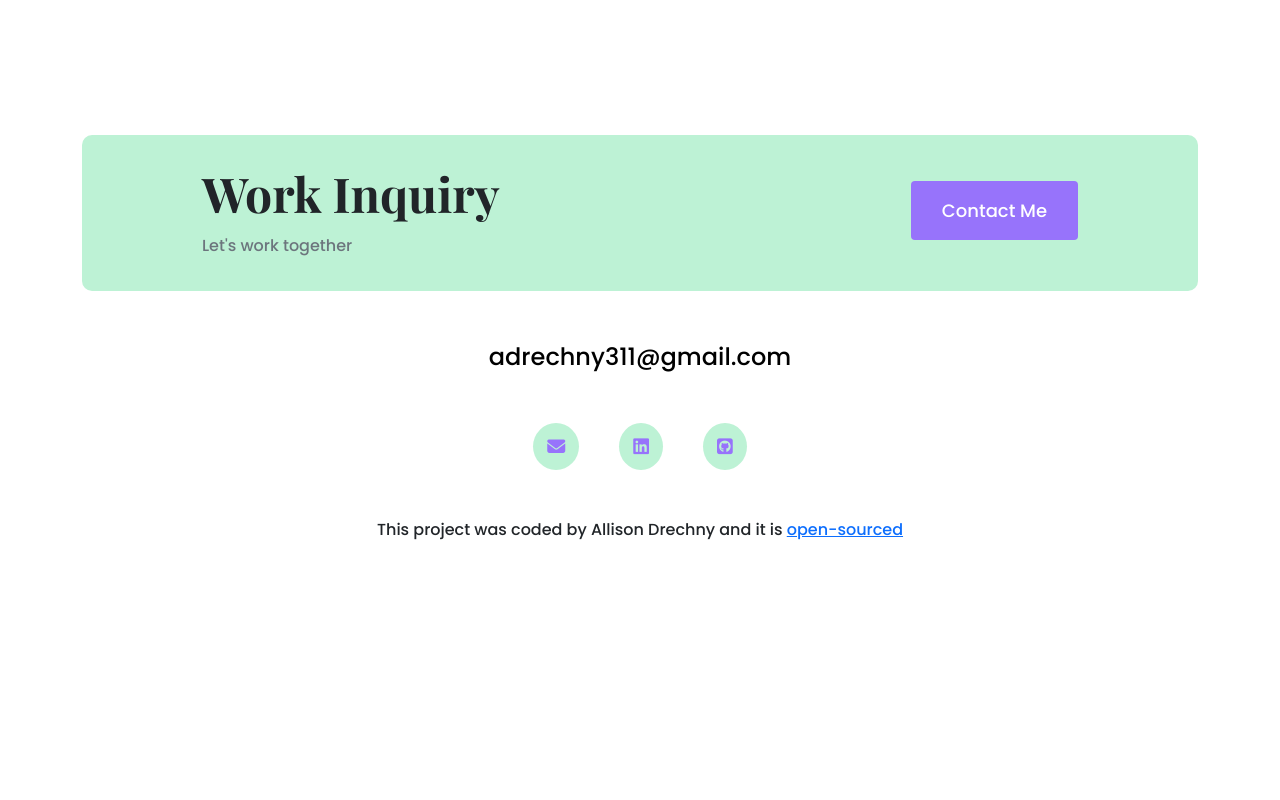
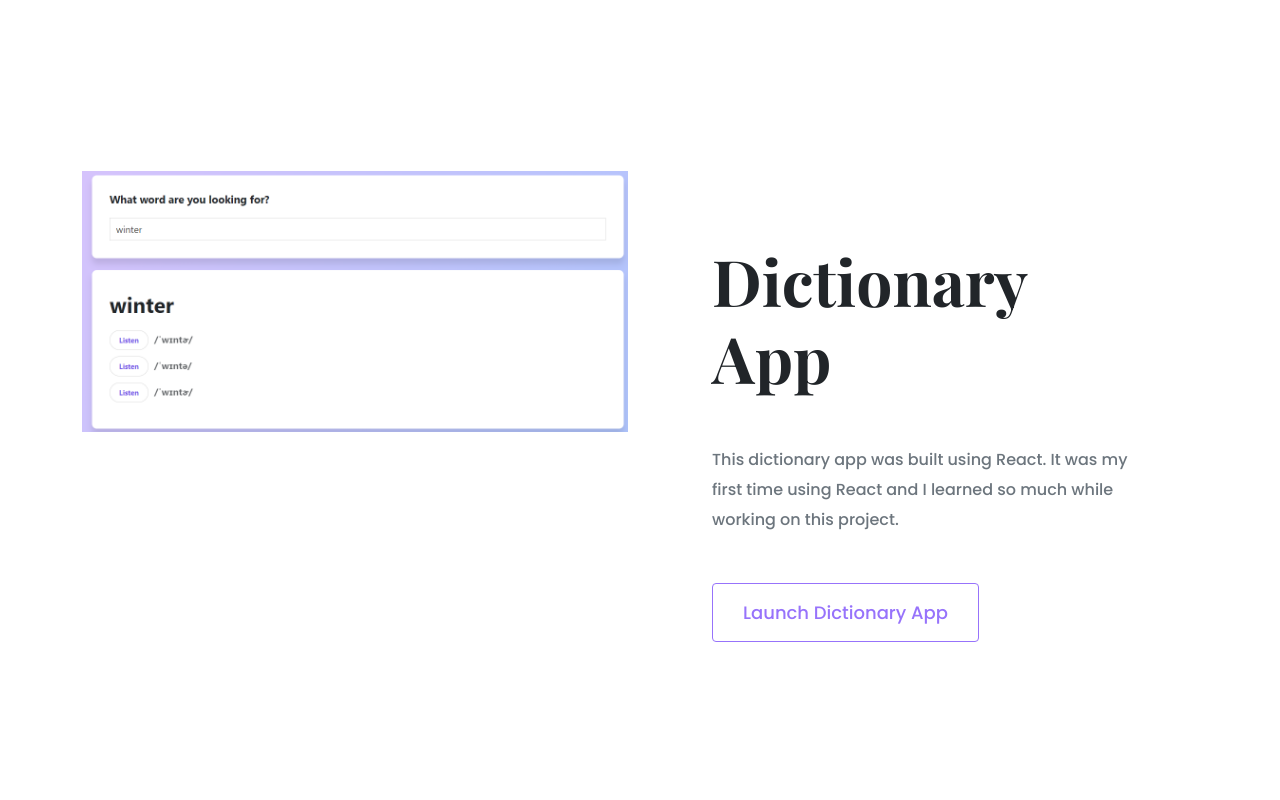
Before and after one commit to adrechny/personal-portfolio, a plain HTML site: page index.html in a window 1280 px wide. Shown: the part 1900-2700 px from the top of the page. Before the commit the page ends 2502 px from the top, so only its background shows below. Drawn offline with nearby package versions, Linux system fonts and the light colour scheme.

Commit message:
Updated to add dictionary project

```diff
--- a/index.html
+++ b/index.html
@@ -135,6 +135,29 @@
           />
         </div>
       </div>
+      <div class="row mb-5">
+        <div class="col d-none d-lg-block">
+          <img
+            src="images/dictionary-app.png"
+            alt="Dictionary App preview"
+            class="img-fluid mt-5"
+          />
+        </div>
+        <div class="col">
+          <div class="project-description">
+            <h2 class="mb-5">Dictionary App</h2>
+            <p class="mb-5 text-muted">
+              This dictionary app was built using React. It was my first time
+              using React and I learned so much while working on this project.
+            </p>
+            <a
+              href="https://sprightly-lebkuchen-8640a8.netlify.app/"
+              class="btn btn-branding-outline"
+              >Launch Dictionary App</a
+            >
+          </div>
+        </div>
+      </div>
       <footer>
         <div
           class="contact-box d-flex justify-content-between mb-5 d-none d-md-flex"
```
Also changed, not shown: images/dictionary-app.png (added).
